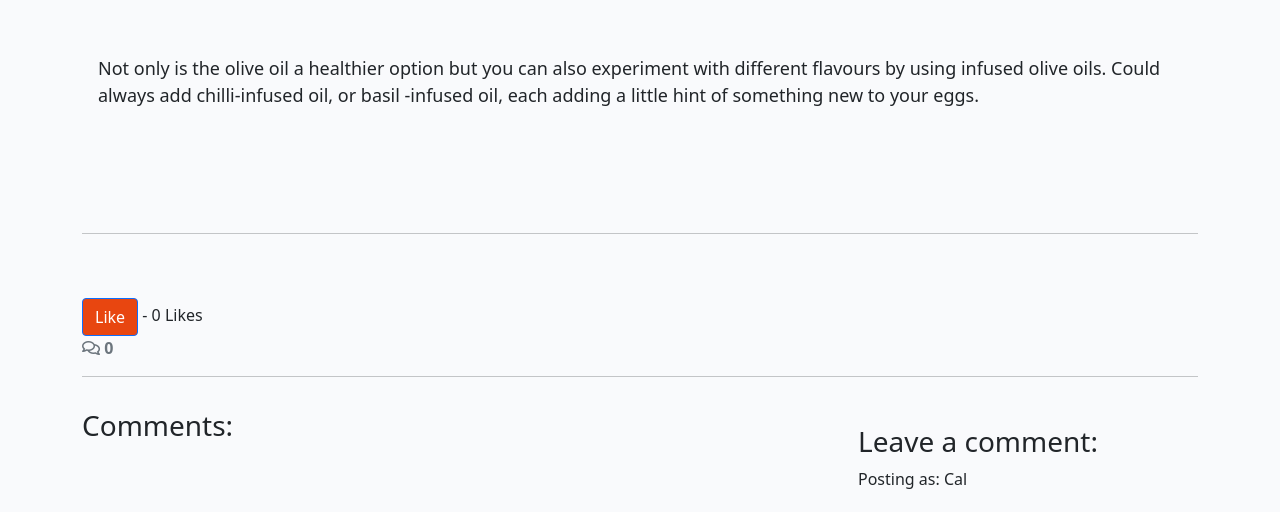
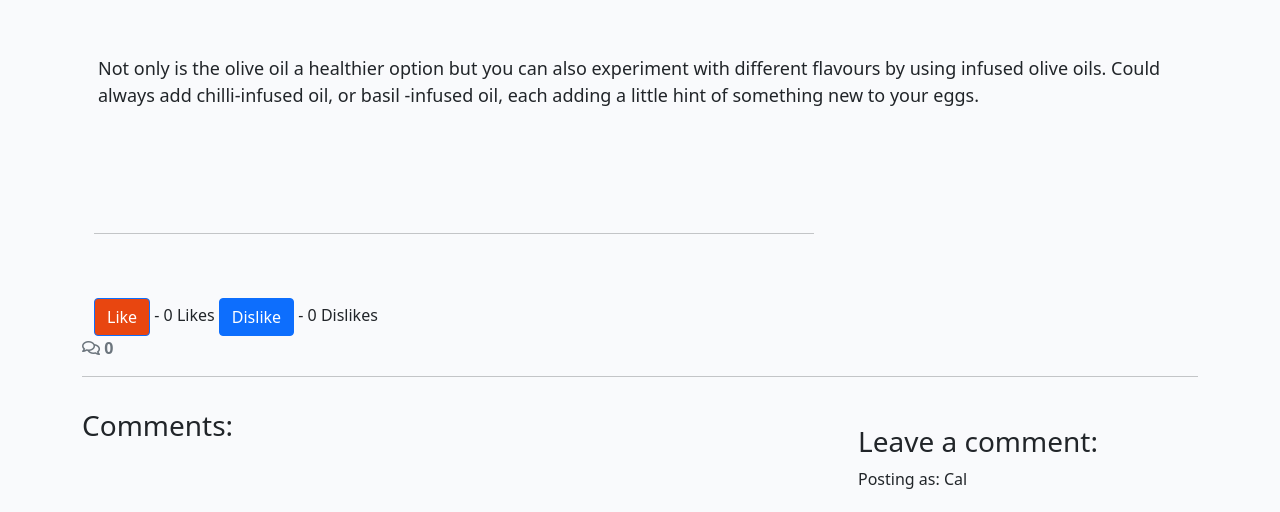
Before and after one commit to Cal009/cp_news, a Django app: a page that uses news/templates/news/post_detail.html in a window 1280 px wide. Shown: the part 714-1226 px from the top of the page. Run offline with Django 4.2, Linux system fonts and the light colour scheme; a user stored in the database is signed in; data comes from the database, SQL or seed files in the repository; both versions use the stored data as it was after the commit; data that the repository does not hold is empty; some libraries are stand-ins or nearby versions.

Commit message:
like and dislike buttons, working to add and remove votes

```diff
--- a/news/models.py
+++ b/news/models.py
@@ -19,8 +19,11 @@ class Post(models.Model):
     excerpt = models.TextField(blank=True)
     updated_on = models.DateTimeField(auto_now=True)
     likes = models.ManyToManyField(User, related_name="news_post")
+    dislikes = models.ManyToManyField(User, related_name="news_post_dislikes")
     def total_likes(self):
         return self.likes.count()
+    def total_dislikes(self):
+        return self.dislikes.count()
     class Meta:
         ordering = ["-created_on"]
     def __str__(self):
--- a/news/templates/news/post_detail.html
+++ b/news/templates/news/post_detail.html
@@ -35,17 +35,37 @@
         </div>
     </div>
     {% if user.is_authenticated %}
-    <hr>
-    <br /><br />
-    <form action="{% url 'like_post'  post.pk%}" method="POST">
-        {% csrf_token %}
-        <button type="submit" name="post_id" value="{{ post.id }}" class="btn btn-primary"
-            id="like-button">Like</button> -
-        {{ total_likes }} Likes
-    </form>
+    <div class="container">
+        <div class="row">
+            <div id="like-dislike" class="col-md-8">
+                <hr>
+                <br /><br />
+                <form action="{% url 'like_post' post.pk %}" method="POST" style="display: inline;">
+                    {% csrf_token %}
+                    <button type="submit" name="post_id" value="{{ post.id }}" class="btn btn-primary" id="like-button"
+                        {% if user in post.liked_by.all %}disabled{% endif %}>
+                        Like
+                    </button>
+                    -
+                    {{ post.likes.count }} Likes
+                </form>
+
+                <form action="{% url 'dislike_post' post.pk %}" method="POST" style="display: inline;">
+                    {% csrf_token %}
+                    <button type="submit" name="post_id" value="{{ post.id }}" class="btn btn-primary"
+                        id="dislike-button" {% if user in post.disliked_by.all %}disabled{% endif %}>
+                        Dislike
+                    </button>
+                    -
+                    {{ post.dislikes.count }} Dislikes
+                </form>
+            </div>
+        </div>
+    </div>
     {% else %}
-    <p>**In order to leave a like on this post you must login first**</p>
+    <p class="login-error">You must login in order to like or dislike this post</p>
     {% endif %}
+
     <!-- Displaying count of comments -->
     <div class="row">
         <div class="col-12">
--- a/news/urls.py
+++ b/news/urls.py
@@ -9,4 +9,5 @@ urlpatterns = [
      path('<slug:slug>/delete_comment/<int:comment_id>',
           views.comment_delete, name='comment_delete'),
      path('like/<int:pk>', views.LikeView.as_view(), name='like_post'),
+     path('dislike/<int:pk>', views.DisLikeView.as_view(), name='dislike_post'),
 ]
--- a/news/views.py
+++ b/news/views.py
@@ -8,9 +8,30 @@ from .forms import CommentForm
 class LikeView(View):
     def post(self, request, pk, *args, **kwargs):
         post = get_object_or_404(Post, id=pk)
-        post.likes.add(request.user)
+        user = request.user
+
+        # Toggle like
+        if post.likes.filter(id=user.id).exists():
+            post.likes.remove(user)  # Remove the like
+        else:
+            post.dislikes.remove(user)  # Remove the dislike if it exists
+            post.likes.add(user)  # Add like
+
         return HttpResponseRedirect(reverse('post_detail', args=[post.slug]))
 
+class DisLikeView(View):
+    def post(self, request, pk, *args, **kwargs):
+        post = get_object_or_404(Post, id=pk)
+        user = request.user
+
+        # Toggle dislike
+        if post.dislikes.filter(id=user.id).exists():
+            post.dislikes.remove(user)  # Remove the dislike
+        else:
+            post.likes.remove(user)  # Remove the like if it exists
+            post.dislikes.add(user)  # Add dislike
+
+        return HttpResponseRedirect(reverse('post_detail', args=[post.slug]))
 
 # Create your views here.
 class PostList(generic.ListView):
```
Also changed, not shown: db.sqlite3, news/migrations/0007_post_dislikes.py (added).
